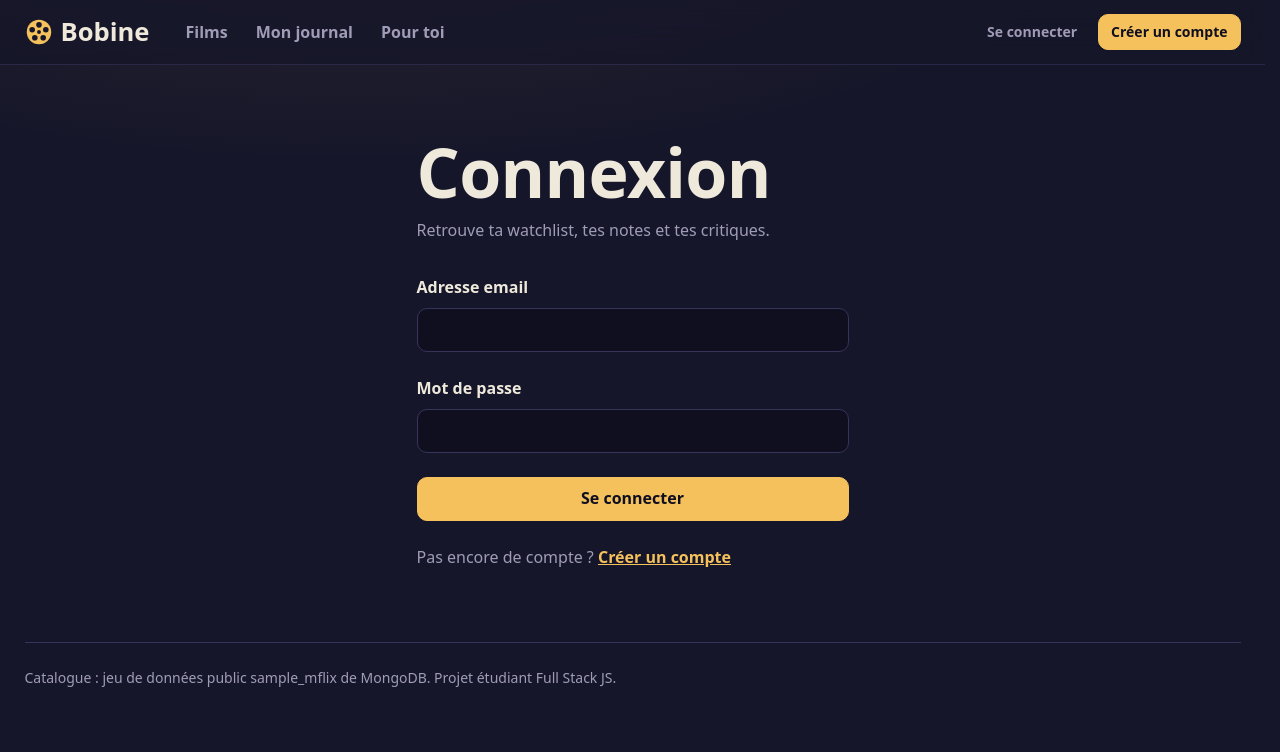
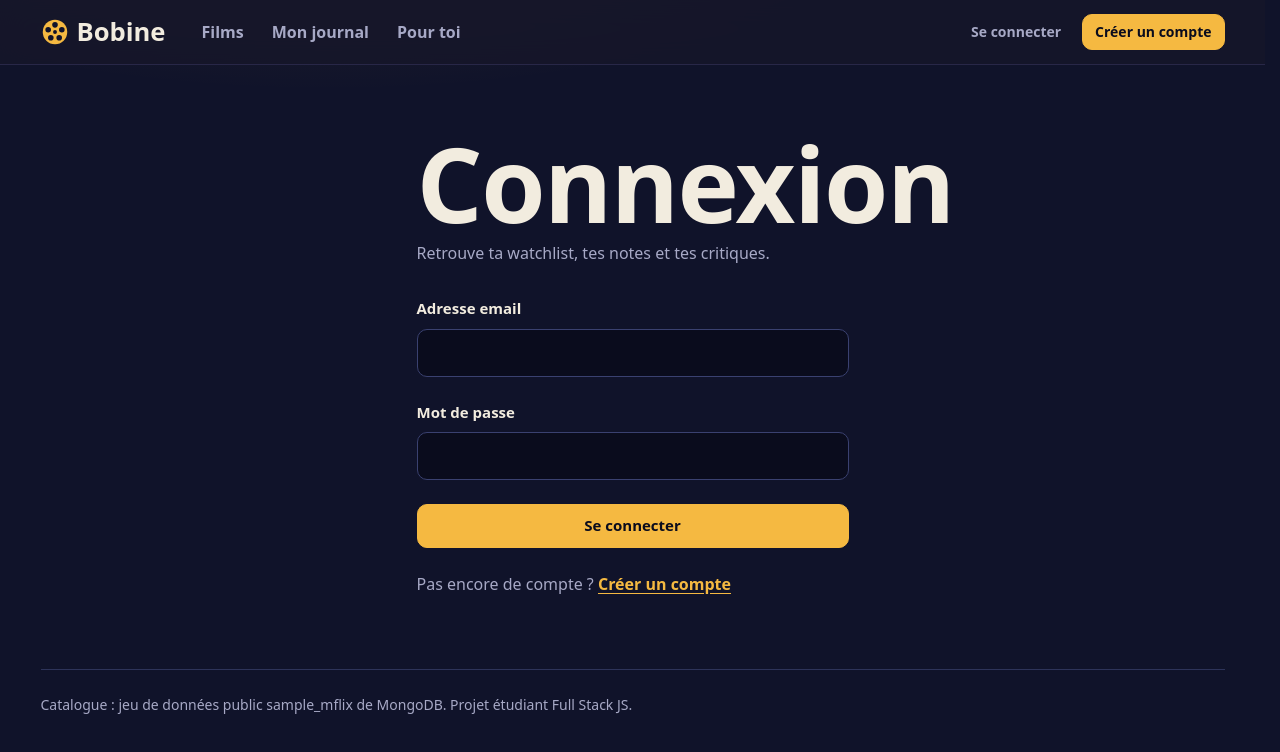
Before and after one commit to Vincentlbl/bobine, a React (Vite) app in the folder frontend/: page /connexion in a window 1280 px wide. Shown: the top 752 px of the page. Built offline with nearby package versions, Linux system fonts and the light colour scheme.

Commit message:
style(front): applique la nouvelle palette et la typographie

```diff
--- a/frontend/src/components/StarRating.css
+++ /dev/null
@@ -1,39 +0,0 @@
-.stars {
-  display: flex;
-  flex-wrap: wrap;
-  align-items: center;
-}
-
-.stars__star {
-  display: grid;
-  place-items: center;
-  width: 1.75rem;
-  height: 2.25rem;
-  padding: 0;
-  border: 0;
-  background: none;
-  color: var(--line);
-  cursor: pointer;
-  transition:
-    color var(--fast),
-    transform var(--fast) var(--ease-out);
-}
-
-.stars__star--on {
-  color: var(--amber);
-}
-
-.stars__star:hover:not(:disabled) {
-  transform: scale(1.25);
-}
-
-.stars__star:disabled {
-  cursor: wait;
-}
-
-.stars__value {
-  margin-left: var(--space-3);
-  color: var(--mist);
-  font-size: var(--text-sm);
-  font-variant-numeric: tabular-nums;
-}
--- a/frontend/src/components/StarRating.jsx
+++ /dev/null
@@ -1,37 +0,0 @@
-import { useState } from 'react';
-import { StarIcon } from './Icons';
-import './StarRating.css';
-
-const MAX_RATING = 10;
-
-// Note sur 10, sous forme de dix étoiles cliquables.
-// Recliquer sur la note actuelle l'efface (value = null).
-export default function StarRating({ value, onChange, disabled = false }) {
-  const [hovered, setHovered] = useState(null);
-  const shown = hovered ?? value ?? 0;
-
-  return (
-    <div className="stars" role="group" aria-label="Ta note sur 10" onMouseLeave={() => setHovered(null)}>
-      {Array.from({ length: MAX_RATING }, (_, index) => {
-        const star = index + 1;
-        return (
-          <button
-            key={star}
-            type="button"
-            className={`stars__star ${star <= shown ? 'stars__star--on' : ''}`}
-            aria-label={`${star} sur ${MAX_RATING}`}
-            aria-pressed={value === star}
-            disabled={disabled}
-            onMouseEnter={() => setHovered(star)}
-            onClick={() => onChange(value === star ? null : star)}
-          >
-            <StarIcon size={22} filled={star <= shown} />
-          </button>
-        );
-      })}
-      <span className="stars__value" aria-hidden="true">
-        {shown > 0 ? `${shown}/10` : 'Pas encore noté'}
-      </span>
-    </div>
-  );
-}
--- a/frontend/src/styles/base.css
+++ b/frontend/src/styles/base.css
@@ -16,7 +16,7 @@ body {
   min-height: 100vh;
   /* Halo discret en haut de page : la lumière du projecteur dans la salle obscure */
   background:
-    radial-gradient(70rem 26rem at 28% -8rem, rgb(245 193 92 / 0.1), transparent 70%) no-repeat,
+    radial-gradient(56rem 21rem at 26% -9rem, rgb(245 185 65 / 0.13), transparent 70%) no-repeat,
     var(--night);
   color: var(--ivory);
   font-family: var(--font);
@@ -39,7 +39,7 @@ h2,
 .display {
   font-stretch: 75%;
   font-weight: 800;
-  line-height: 1.02;
+  line-height: 1;
   letter-spacing: -0.01em;
   text-wrap: balance;
 }
@@ -47,6 +47,8 @@ h2,
 h1,
 .display {
   font-size: var(--text-display);
+  line-height: 0.88;
+  letter-spacing: -0.015em;
 }
 
 h2 {
@@ -55,6 +57,12 @@ h2 {
 
 a {
   color: inherit;
+  text-underline-offset: 3px;
+}
+
+::placeholder {
+  color: #7f81a3;
+  opacity: 1;
 }
 
 img {
@@ -99,11 +107,12 @@ textarea {
   gap: var(--space-2);
   min-height: 2.75rem;
   padding: 0 var(--space-5);
-  border: 1px solid var(--line);
+  border: 1px solid var(--line-strong);
   border-radius: var(--radius-control);
   background: var(--surface);
   color: var(--ivory);
-  font-weight: 600;
+  font-size: 0.9375rem;
+  font-weight: 650;
   text-decoration: none;
   white-space: nowrap;
   cursor: pointer;
@@ -116,7 +125,6 @@ textarea {
 
 .button:hover {
   background: var(--surface-raised);
-  border-color: var(--mist);
 }
 
 .button:active {
@@ -154,8 +162,8 @@ textarea {
 }
 
 .button--danger:hover {
-  background: transparent;
-  border-color: var(--rose);
+  background: rgb(242 123 146 / 0.1);
+  border-color: transparent;
   color: var(--rose);
 }
 
@@ -173,7 +181,8 @@ textarea {
 }
 
 .field__label {
-  font-weight: 600;
+  font-size: 0.9375rem;
+  font-weight: 650;
 }
 
 .field__hint {
@@ -183,22 +192,26 @@ textarea {
 
 .input {
   width: 100%;
-  min-height: 2.75rem;
-  padding: var(--space-2) var(--space-3);
-  border: 1px solid var(--line);
+  min-height: 3rem;
+  padding: var(--space-2) 0.875rem;
+  border: 1px solid var(--line-strong);
   border-radius: var(--radius-control);
   background: var(--night-deep);
-  transition: border-color var(--fast);
+  transition:
+    border-color var(--fast),
+    box-shadow var(--fast);
 }
 
 .input:hover {
   border-color: var(--mist);
 }
 
+/* Champ actif : bordure ambre et halo, à la place du contour par défaut */
 .input:focus-visible {
-  outline-offset: 0;
+  outline: none;
   border-color: var(--amber);
   border-radius: var(--radius-control);
+  box-shadow: 0 0 0 3px rgb(245 185 65 / 0.22);
 }
 
 textarea.input {
@@ -211,7 +224,7 @@ textarea.input {
   padding: var(--space-3) var(--space-4);
   border-left: 3px solid var(--rose);
   border-radius: 4px;
-  background: rgb(236 106 130 / 0.12);
+  background: rgb(242 123 146 / 0.12);
 }
 
 /* ---------- États de page ---------- */
@@ -219,7 +232,7 @@ textarea.input {
 .page {
   width: min(100% - 2.5rem, var(--page-width));
   margin-inline: auto;
-  padding-block: var(--space-6) var(--space-8);
+  padding-block: clamp(1.75rem, 4.5vw, 3.5rem) var(--space-8);
 }
 
 .empty-state {
--- a/frontend/src/styles/tokens.css
+++ b/frontend/src/styles/tokens.css
@@ -2,25 +2,28 @@
    utilisées dans l'application sont définies ici, une seule fois. */
 :root {
   /* Couleurs : la salle obscure (indigo nuit) et la lumière du projecteur (ambre) */
-  --night: #16162a; /* fond de page */
-  --night-deep: #0f0f1f; /* zones en retrait */
-  --surface: #212039; /* cartes, champs */
-  --surface-raised: #2b2a47; /* survol */
-  --line: #36345a; /* bordures */
-  --ivory: #efe9dc; /* texte principal */
-  --mist: #a09cb8; /* texte secondaire */
-  --amber: #f5c15c; /* action principale, notes */
-  --amber-strong: #ffd27a;
-  --rose: #ec6a82; /* coup de cœur, suppression, erreurs */
-  --periwinkle: #93a6f7; /* "à voir" */
+  --night: #10132a; /* fond de page */
+  --night-deep: #0a0c1d; /* champs, zones en retrait */
+  --surface: #191d3a; /* cartes */
+  --surface-raised: #232848; /* survol */
+  --line: #2d3359; /* séparateurs */
+  --line-strong: #3a4170; /* bordures des contrôles (boutons, champs) */
+  --ivory: #f2ecdf; /* texte principal */
+  --ivory-dim: #d5d3e2; /* texte courant un peu en retrait */
+  --mist: #a7a9c6; /* texte secondaire */
+  --amber: #f5b941; /* action principale, notes */
+  --amber-strong: #ffcd66; /* survol de l'action */
+  --rose: #f27b92; /* coup de cœur, suppression, erreurs */
+  --periwinkle: #9db0ff; /* "à voir" */
 
   /* Typographie : une seule famille, deux largeurs */
   --font: 'Bricolage Grotesque Variable', system-ui, -apple-system, 'Segoe UI', sans-serif;
   --text-sm: 0.875rem;
   --text-base: 1rem;
   --text-lg: 1.25rem;
-  --text-xl: 1.75rem;
-  --text-display: clamp(2.25rem, 1.4rem + 4vw, 4.25rem);
+  --text-xl: 1.875rem;
+  --text-display: clamp(3.25rem, 1.75rem + 6.4vw, 6.5rem); /* grands titres de page */
+  --text-search: clamp(2.6rem, 1.3rem + 5.6vw, 5.5rem); /* champ de recherche du catalogue */
 
   /* Espacements, rayons */
   --space-1: 0.25rem;
@@ -33,8 +36,11 @@
   --space-8: 4.5rem;
   --radius-poster: 6px;
   --radius-control: 10px;
+  --radius-card: 16px;
   --radius-pill: 999px;
-  --page-width: 76rem;
+  --page-width: 74rem;
+  --nav-height: 4.25rem;
+  --tabbar-height: 4rem; /* barre d'onglets du bas, sur mobile */
 
   /* Mouvements */
   --ease-out: cubic-bezier(0.22, 1, 0.36, 1);
```
